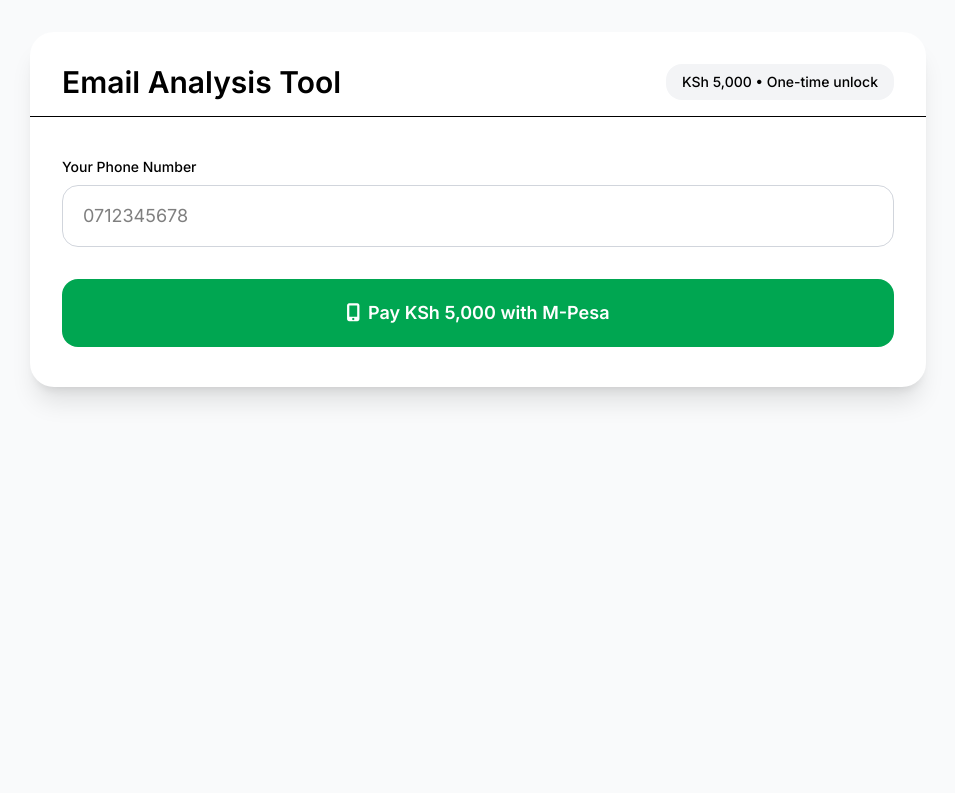
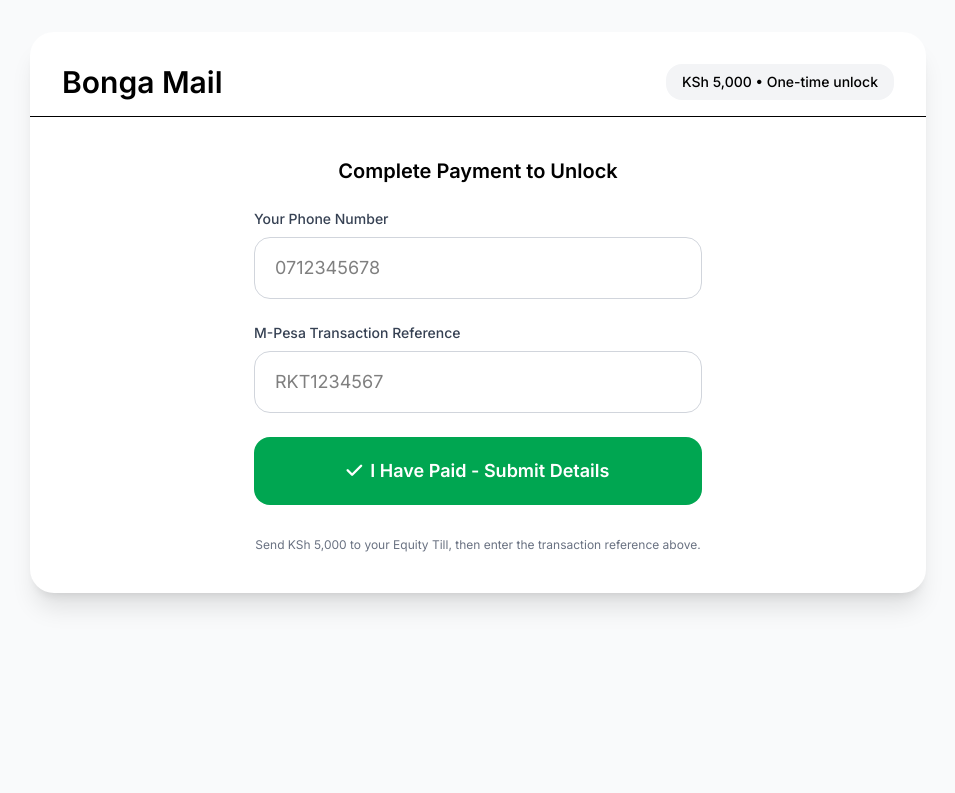
Before and after one commit to janemwavali5-source/BongaMail, a Flask app: page / in a window 1280 px wide. Shown: the top 793 px of the page, without its empty margins (162-1117 px from the left). Run offline with Flask 3, Linux system fonts and the light colour scheme.

Commit message:
Update index.html

```diff
--- a/templates/index.html
+++ b/templates/index.html
@@ -3,7 +3,7 @@
 <head>
     <meta charset="UTF-8">
     <meta name="viewport" content="width=device-width, initial-scale=1.0">
-    <title>Email Analysis Tool • KSh 5,000</title>
+    <title>Bonga Mail - Email Analysis Tool</title>
     <script src="https://cdn.jsdelivr.net/npm/@tailwindcss/browser@4"></script>
     <link rel="stylesheet" href="https://cdnjs.cloudflare.com/ajax/libs/font-awesome/6.5.1/css/all.min.css">
     <style>
@@ -16,7 +16,7 @@
 
         <!-- Header -->
         <div class="px-8 pt-8 pb-4 border-b flex justify-between items-center">
-            <h1 class="text-3xl font-semibold">Email Analysis Tool</h1>
+            <h1 class="text-3xl font-semibold">Bonga Mail</h1>
             <div class="text-sm bg-gray-100 px-4 py-2 rounded-2xl font-medium">KSh 5,000 • One-time unlock</div>
         </div>
 
@@ -24,109 +24,103 @@
         <div class="mx-8 mt-6 p-4 rounded-2xl bg-blue-50 text-blue-700">{{ message }}</div>
         {% endif %}
 
-        <!-- PAYMENT SECTION -->
+        <!-- PAYMENT SECTION (Manual Mode) -->
         {% if not unlocked %}
         <div class="px-8 py-10">
-            <form method="POST" id="pay-form">
-                <input type="hidden" name="action" value="pay">
-                <label class="block text-sm font-medium mb-2">Your Phone Number</label>
-                <input type="tel" name="phone" id="phone"
+            <h2 class="text-xl font-semibold mb-6 text-center">Complete Payment to Unlock</h2>
+
+            <form method="POST" class="max-w-md mx-auto space-y-6">
+                <input type="hidden" name="action" value="unlock">
+
+                <div>
+                    <label class="block text-sm font-medium text-gray-700 mb-2">Your Phone Number</label>
+                    <input type="tel" name="phone"
                            class="w-full px-5 py-4 text-lg border border-gray-300 rounded-2xl focus:outline-none focus:border-green-500"
                            placeholder="0712345678" required>
+                </div>
+
+                <div>
+                    <label class="block text-sm font-medium text-gray-700 mb-2">M-Pesa Transaction Reference</label>
+                    <input type="text" name="trans_ref"
+                           class="w-full px-5 py-4 text-lg border border-gray-300 rounded-2xl focus:outline-none focus:border-green-500"
+                           placeholder="RKT1234567" required>
+                </div>
+
                 <button type="submit"
-                        class="mt-8 w-full bg-[#00A651] text-white font-semibold py-5 rounded-2xl text-lg flex items-center justify-center gap-2">
-                    <i class="fas fa-mobile-alt"></i>
-                    Pay KSh 5,000 with M-Pesa
+                        class="w-full bg-[#00A651] text-white font-semibold py-5 rounded-2xl text-lg flex items-center justify-center gap-2">
+                    <i class="fas fa-check"></i>
+                    I Have Paid - Submit Details
                 </button>
             </form>
+
+            <p class="text-center text-xs text-gray-500 mt-8">
+                Send KSh 5,000 to your Equity Till, then enter the transaction reference above.
+            </p>
         </div>
         {% endif %}
 
-        <!-- UNLOCKED ANALYZER -->
+        <!-- UNLOCKED: COMPOSE AREA -->
         {% if unlocked %}
         <div class="px-8 py-8">
             <h3 class="font-semibold text-xl mb-6">✍️ Compose Your Email</h3>
 
-            <!-- Simple Template Buttons -->
+            <!-- Email Templates -->
             <div class="mb-8">
                 <p class="text-sm font-medium text-gray-600 mb-4">Quick Templates:</p>
                 <div class="grid grid-cols-2 md:grid-cols-3 gap-4">
-                    <form method="POST" action="/load_template">
-                        <input type="hidden" name="template_id" value="0">
-                        <button type="submit"
-                                class="w-full text-left p-4 border border-gray-200 rounded-2xl hover:border-blue-500 hover:bg-blue-50 transition">
+                    <button onclick="loadTemplate(0)" class="text-left p-4 border border-gray-200 rounded-2xl hover:border-blue-500 hover:bg-blue-50 transition">
                         <strong>Marketing Offer</strong><br>
-                            <small class="text-gray-500">Promote a product or service</small>
+                        <small class="text-gray-500">Promote a product</small>
                     </button>
-                    </form>
-
-                    <form method="POST" action="/load_template">
-                        <input type="hidden" name="template_id" value="1">
-                        <button type="submit"
-                                class="w-full text-left p-4 border border-gray-200 rounded-2xl hover:border-blue-500 hover:bg-blue-50 transition">
-                            <strong>Follow-up Email</strong><br>
-                            <small class="text-gray-500">Follow up after a meeting</small>
+                    <button onclick="loadTemplate(1)" class="text-left p-4 border border-gray-200 rounded-2xl hover:border-blue-500 hover:bg-blue-50 transition">
+                        <strong>Follow-up</strong><br>
+                        <small class="text-gray-500">After meeting</small>
                     </button>
-                    </form>
-
-                    <form method="POST" action="/load_template">
-                        <input type="hidden" name="template_id" value="2">
-                        <button type="submit"
-                                class="w-full text-left p-4 border border-gray-200 rounded-2xl hover:border-blue-500 hover:bg-blue-50 transition">
+                    <button onclick="loadTemplate(2)" class="text-left p-4 border border-gray-200 rounded-2xl hover:border-blue-500 hover:bg-blue-50 transition">
                         <strong>Newsletter</strong><br>
                         <small class="text-gray-500">Monthly update</small>
                     </button>
-                    </form>
-
-                    <form method="POST" action="/load_template">
-                        <input type="hidden" name="template_id" value="3">
-                        <button type="submit"
-                                class="w-full text-left p-4 border border-gray-200 rounded-2xl hover:border-blue-500 hover:bg-blue-50 transition">
+                    <button onclick="loadTemplate(3)" class="text-left p-4 border border-gray-200 rounded-2xl hover:border-blue-500 hover:bg-blue-50 transition">
                         <strong>Thank You</strong><br>
-                            <small class="text-gray-500">Thank customer</small>
+                        <small class="text-gray-500">After purchase</small>
                     </button>
-                    </form>
-
-                    <form method="POST" action="/load_template">
-                        <input type="hidden" name="template_id" value="4">
-                        <button type="submit"
-                                class="w-full text-left p-4 border border-gray-200 rounded-2xl hover:border-blue-500 hover:bg-blue-50 transition">
-                            <strong>Invoice Request</strong><br>
+                    <button onclick="loadTemplate(4)" class="text-left p-4 border border-gray-200 rounded-2xl hover:border-blue-500 hover:bg-blue-50 transition">
+                        <strong>Invoice</strong><br>
                         <small class="text-gray-500">Payment request</small>
                     </button>
-                    </form>
-
-                    <form method="POST" action="/load_template">
-                        <input type="hidden" name="template_id" value="5">
-                        <button type="submit"
-                                class="w-full text-left p-4 border border-gray-200 rounded-2xl hover:border-blue-500 hover:bg-blue-50 transition">
-                            <strong>Meeting Invitation</strong><br>
+                    <button onclick="loadTemplate(5)" class="text-left p-4 border border-gray-200 rounded-2xl hover:border-blue-500 hover:bg-blue-50 transition">
+                        <strong>Meeting Invite</strong><br>
                         <small class="text-gray-500">Schedule a call</small>
                     </button>
-                    </form>
                 </div>
             </div>
 
             <!-- Compose Form -->
-            <form id="analyze-form" method="POST" action="/analyze-email">
             <div class="grid grid-cols-1 lg:grid-cols-2 gap-8">
                 <div>
                     <label class="block text-sm font-medium mb-2">Subject</label>
-                        <input type="text" name="subject" id="subject"
+                    <input type="text" id="subject"
                            class="w-full px-4 py-3 border border-gray-300 rounded-2xl focus:outline-none focus:border-blue-500 text-lg"
                            placeholder="Enter subject line...">
 
                     <label class="block text-sm font-medium mb-2 mt-6">Email Body</label>
-                        <textarea name="body" id="body" rows="12"
+                    <textarea id="body" rows="12"
                               class="w-full px-4 py-3 border border-gray-300 rounded-3xl focus:outline-none focus:border-blue-500 resize-y text-base leading-relaxed"
                               placeholder="Write or edit your email here..."></textarea>
 
-                        <button type="submit"
-                                class="mt-6 w-full bg-blue-600 hover:bg-blue-700 text-white font-semibold py-4 rounded-2xl text-lg">
+                    <div class="flex gap-4 mt-6">
+                        <button onclick="runAnalysis()"
+                                class="flex-1 bg-blue-600 hover:bg-blue-700 text-white font-semibold py-4 rounded-2xl text-lg">
                             🔍 Analyze Email
                         </button>
+                        <button onclick="copyToGmail()"
+                                class="flex-1 bg-[#00A651] hover:bg-green-700 text-white font-semibold py-4 rounded-2xl text-lg">
+                            📧 Copy to Gmail
+                        </button>
+                    </div>
                 </div>
 
+                <!-- Live Preview -->
                 <div class="bg-gray-50 border border-gray-200 rounded-3xl p-6">
                     <p class="text-xs uppercase text-gray-500 mb-3">Live Preview</p>
                     <div id="live-preview" class="bg-white border border-gray-200 rounded-2xl p-6 min-h-[380px] text-sm leading-relaxed whitespace-pre-wrap">
@@ -134,13 +128,79 @@
                     </div>
                 </div>
             </div>
-            </form>
+
+            <!-- Analysis Results -->
+            <div id="results" class="mt-12 hidden"></div>
         </div>
         {% endif %}
     </div>
 
     <script>
-        console.log("✅ Simple version loaded - No complex JS");
+        // Load template
+        const templates = [
+            { subject: "Special Offer: 20% Off This Week!", body: "Hi there,\n\nWe’re excited to offer you 20% off our premium plan this week only!\n\nClick here to claim your discount.\n\nBest regards,\nYour Company" },
+            { subject: "Follow-up on Our Meeting", body: "Hi [Name],\n\nThank you for the productive meeting yesterday. Just following up...\n\nBest regards,\nYour Company" },
+            { subject: "Monthly Newsletter", body: "Dear valued customer,\n\nHere’s what’s new this month...\n\nBest regards,\nYour Company" },
+            { subject: "Thank You for Your Purchase!", body: "Hi [Name],\n\nThank you so much for your purchase!\n\nBest regards,\nYour Company" },
+            { subject: "Invoice #INV-2026", body: "Dear [Name],\n\nPlease find your invoice attached.\nTotal due: KSh XXX\n\nBest regards,\nYour Company" },
+            { subject: "Let’s Schedule a Quick Call", body: "Hi [Name],\n\nI’d love to schedule a quick call to discuss how we can help you.\n\nBest regards,\nYour Company" }
+        ];
+
+        function loadTemplate(index) {
+            document.getElementById('subject').value = templates[index].subject;
+            document.getElementById('body').value = templates[index].body;
+            updateLivePreview();
+        }
+
+        // Live Preview
+        function updateLivePreview() {
+            const subject = document.getElementById('subject').value.trim() || "(No subject)";
+            const body = document.getElementById('body').value.trim() || "Your email body...";
+            document.getElementById('live-preview').innerHTML =
+                `<strong>Subject:</strong> ${subject}<br><br>${body.replace(/\n/g, '<br>')}<br><br>Best regards,<br>Your Company`;
+        }
+
+        // Copy to Gmail
+        function copyToGmail() {
+            const subject = document.getElementById('subject').value.trim();
+            const body = document.getElementById('body').value.trim();
+            const fullEmail = `Subject: ${subject}\n\n${body}\n\nBest regards,\nYour Company`;
+            navigator.clipboard.writeText(fullEmail).then(() => {
+                alert("✅ Copied to clipboard! Paste into Gmail.");
+            });
+        }
+
+        // Simple analysis (you can enhance later)
+        async function runAnalysis() {
+            const bodyText = document.getElementById('body').value.trim();
+            if (!bodyText) return alert("Please write the email body");
+
+            const payload = {
+                subject: document.getElementById('subject').value,
+                body: bodyText,
+                org_name: "Your Company"
+            };
+
+            try {
+                const res = await fetch('/analyze-email', {
+                    method: 'POST',
+                    headers: {'Content-Type': 'application/json'},
+                    body: JSON.stringify(payload)
+                });
+                const data = await res.json();
+
+                let html = `<div class="border rounded-3xl p-6"><h4 class="font-semibold mb-4">Analysis Report</h4>`;
+                html += `<pre class="bg-gray-100 p-4 rounded-2xl">${data.preview}</pre>`;
+                data.report.forEach(item => {
+                    html += `<p class="mt-3 text-sm">${item.msg}</p>`;
+                });
+                html += `</div>`;
+                document.getElementById('results').innerHTML = html;
+                document.getElementById('results').classList.remove('hidden');
+            } catch(e) {
+                alert("Analysis failed.");
+            }
+        }
     </script>
 </body>
 </html>
```
Lines whose indentation alone changed are shown as unchanged.
